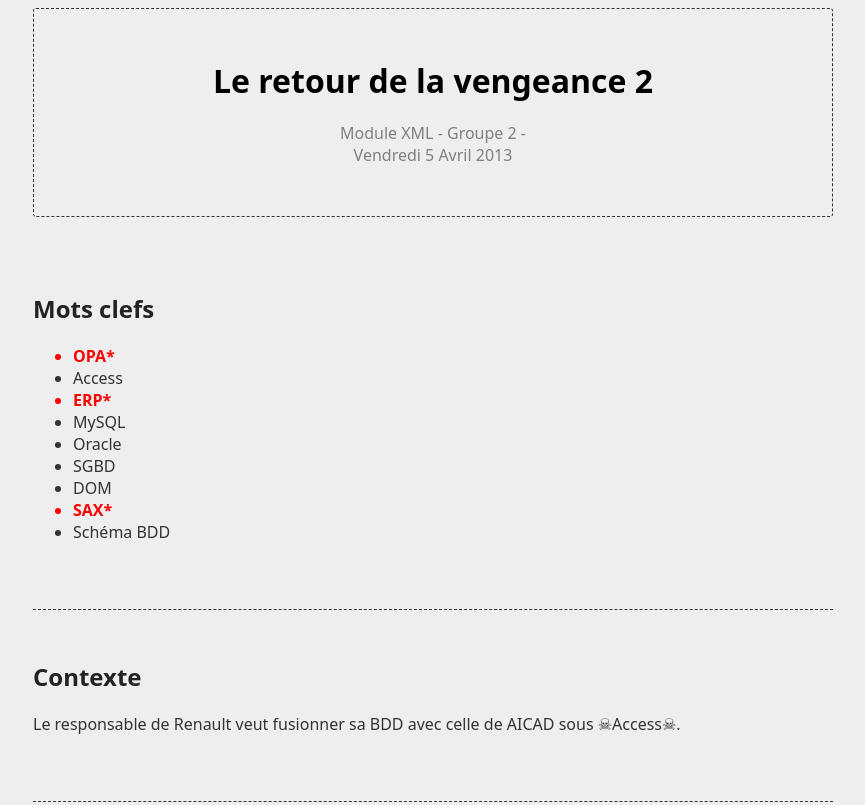
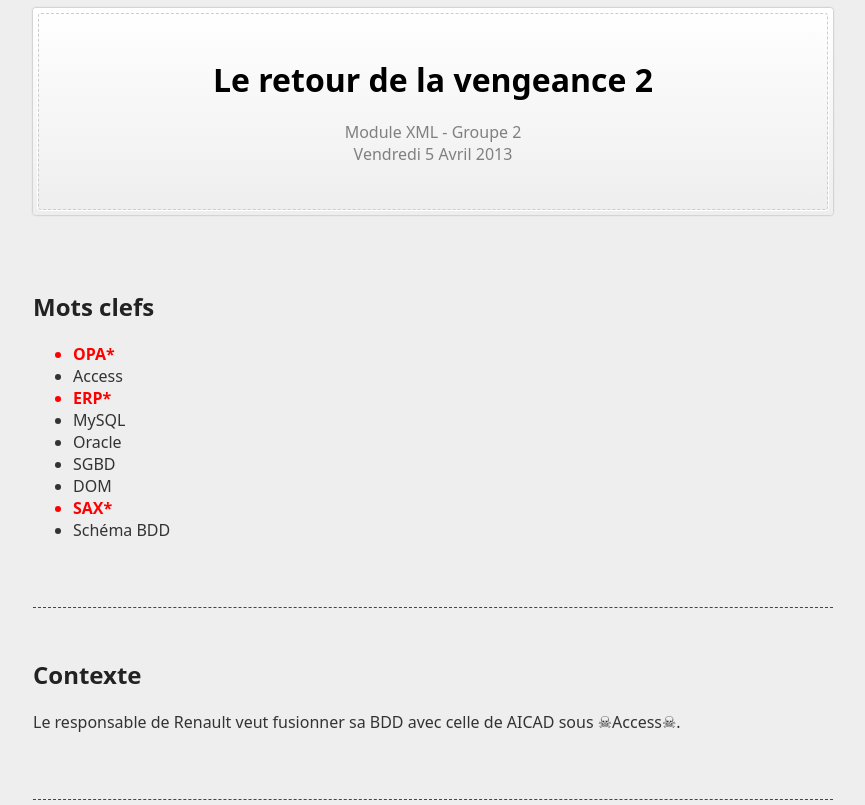
Before and after one commit to euhmeuh/exiapyrus, a plain HTML site: page dream output/index.html in a window 1280 px wide. Shown: the top 805 px of the page, without its empty margins (207-1072 px from the left). Drawn offline with Linux system fonts and the light colour scheme.

Commit message:
Finishing the header.

```diff
--- a/dream output/index.html
+++ b/dream output/index.html
@@ -1,4 +1,4 @@
-<!DOCTYPE HTML>
+<!DOCTYPE html>
 <html>
 	<head>
 		<title>Prosit XML Groupe 2</title>
@@ -10,9 +10,10 @@
 		<div id="wrapper">
 			<header>
 				<h1>Le retour de la vengeance 2</h1>
-				<span class="sub">Module XML</span>
-				<span class="sub">Groupe 2</span>
-				<br>
+				<div id="subtitle">
+					<span class="sub">Module XML</span>
+					<span class="sub">Groupe 2</span>
+				</div>
 				<time datetime="2013-04-05">Vendredi 5 Avril 2013</time>
 			</header>
 
--- a/dream output/style.css
+++ b/dream output/style.css
@@ -1,7 +1,9 @@
-/*-- CONTAINERS --*/
+/*-------------+
++  CONTAINERS  +
++-------------*/
 body {
 	font-family: sans;
-	background: #EEEEEE;
+	background: #EEE;
 	color: #333333;
 }
 
@@ -11,17 +13,44 @@
 	margin: 0px auto;
 }
 
+/*---------+
++  HEADER  +
++---------*/
+
 header {
+	position: relative;
+
 	padding: 50px;
 	margin-bottom: 75px;
 	text-align: center;
-	border: 1px dashed #333;
+
+	border-radius: 3px;
+	box-shadow: 0 0 2px rgba(0, 0, 0, 0.4);
+
+	background: -webkit-linear-gradient(to bottom , #FFF, #EEE);
+	background-image: linear-gradient(to bottom , #FFF, #EEE);
+}
+
+header::before {
+	content: ' ';
+	position: absolute;
+
+
+	top: 5px;
+	left: 5px;
+	bottom: 5px;
+	right: 5px;
+
+	box-shadow: 0 0 0 1px #FFF;
+	border: 1px dashed #CCC;
 	border-radius: 3px;
 }
 
-/*-- SECTIONS --*/
+/*-----------+
++  SECTIONS  +
++-----------*/
 section {
-	border-bottom: 1px dashed #333;
+	border-bottom: 1px dashed #444;
 	padding-bottom: 50px;
 	margin-bottom: 50px;
 }
@@ -32,7 +61,9 @@
 	margin-bottom: 0;
 }
 
-/*-- HEADINGS --*/
+/*-----------+
++  HEADINGS  +
++-----------*/
 h1 {
 	color: #000000;
 	margin: 0px 0px 20px 0px;
@@ -42,24 +73,28 @@
 	color: #222222;
 }
 
-/*-- I'M SPECIAL --*/
+/*--------------+
++  I'M SPECIAL  +
++--------------*/
 time {
 	color: #808080;
 }
 
+/*-- subtitles --*/
 .sub {
+	display: inline-block;
 	color: #808080;
 }
 
-.sub::after {
+.sub:after {
 	content: ' - ';
 }
 
-/* This is buggy :c */
-.sub:last-child::after {
-	display: none;
+.sub:last-child:after {
+	content: '';
 }
 
+/*-- definitions --*/
 .define {
 	color: red;
 	font-weight: bold;
```
